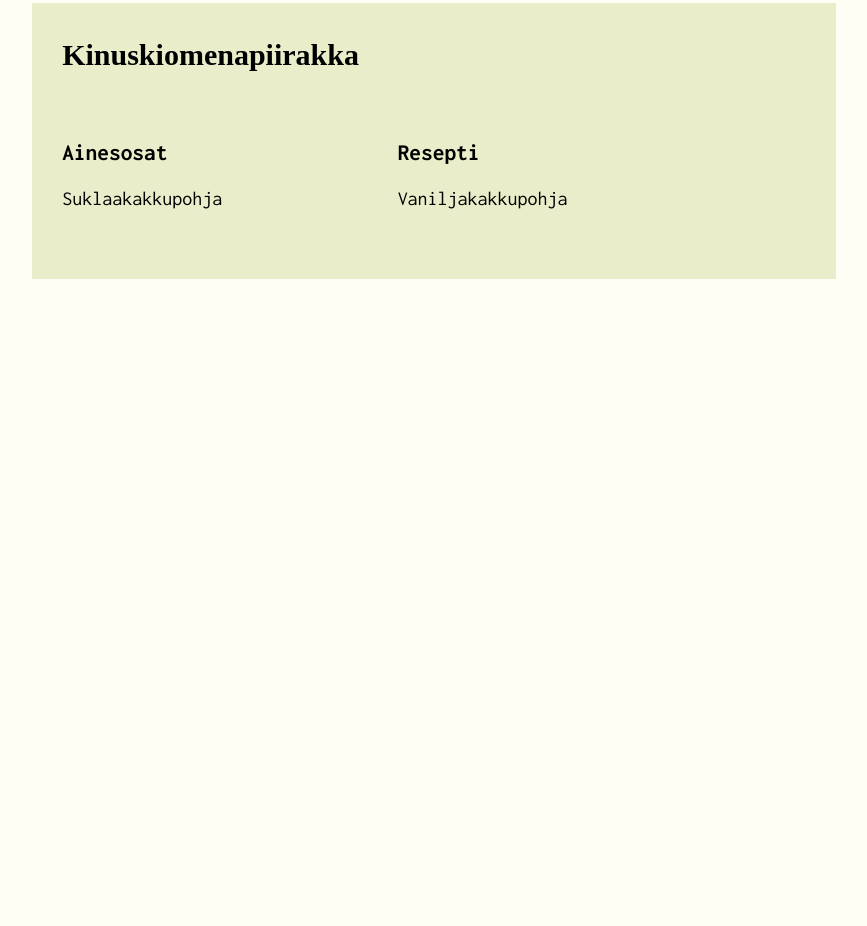
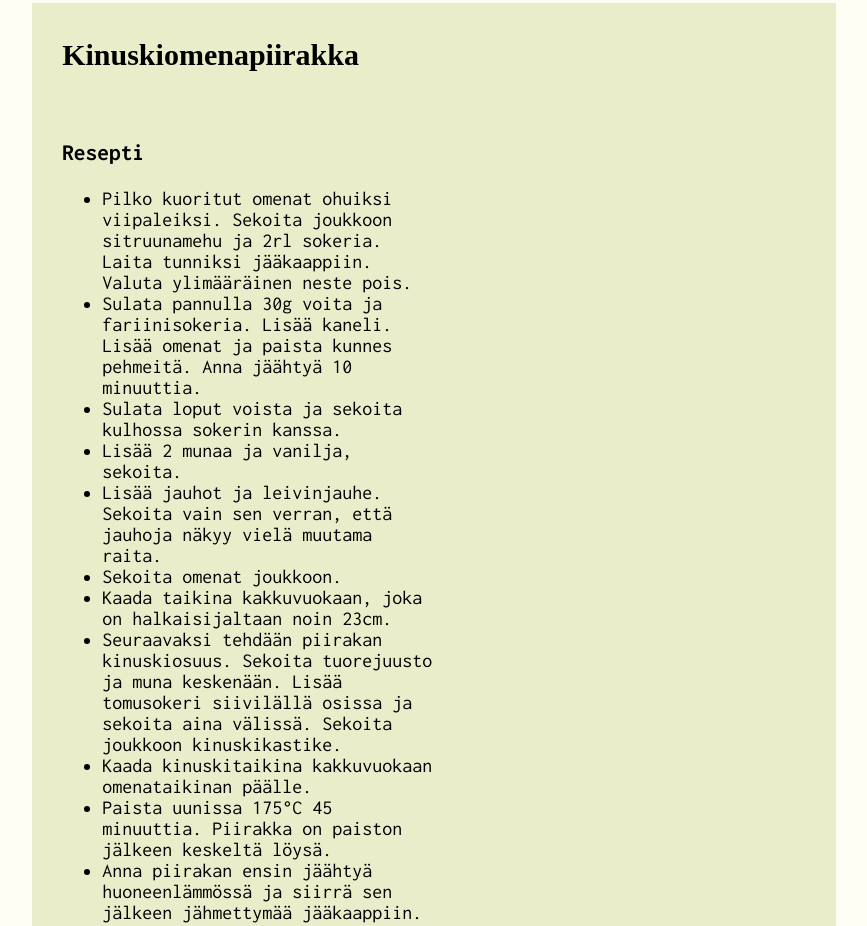
Before and after one commit to ronjawahl/ronjawahl.github.io, a plain HTML site: page kinuskiomenapiirakka.html in a window 1280 px wide. Shown: the part 275-1201 px from the top of the page, without its empty margins (206-1073 px from the left). Before the commit the page ends 800 px from the top, so only its background shows below. Drawn offline with Linux system fonts and the light colour scheme; a web font is replaced by a local one.

Commit message:
Update2 kinuskiomenapiirakka.html

```diff
--- a/kinuskiomenapiirakka.html
+++ b/kinuskiomenapiirakka.html
@@ -31,12 +31,29 @@
         <h2>Kinuskiomenapiirakka</h2>
         <div class="container">
             <div class="column">
-              <h3>Ainesosat</h3>
-              <p class="resepti">Suklaakakkupohja</p>
-            </div>
-            <div class="column">
               <h3>Resepti</h3>
-              <p class="resepti">Vaniljakakkupohja</p>
+              <ul class="reseptilista">
+                <li>Pilko kuoritut omenat ohuiksi viipaleiksi. Sekoita joukkoon sitruunamehu
+                   ja 2rl sokeria. Laita tunniksi jääkaappiin. Valuta ylimääräinen neste pois.</li>
+                <li>Sulata pannulla 30g voita ja fariinisokeria. Lisää kaneli. Lisää omenat
+                  ja paista kunnes pehmeitä. Anna jäähtyä 10 minuuttia.
+                </li>
+                <li>Sulata loput voista ja sekoita kulhossa sokerin kanssa.</li>
+                <li>Lisää 2 munaa ja vanilja, sekoita.</li>
+                <li>Lisää jauhot ja leivinjauhe. Sekoita vain sen verran, että jauhoja
+                  näkyy vielä muutama raita.
+                </li>
+                <li>Sekoita omenat joukkoon.</li>
+                <li>Kaada taikina kakkuvuokaan, joka on halkaisijaltaan noin 23cm.</li>
+                <li>Seuraavaksi tehdään piirakan kinuskiosuus. Sekoita tuorejuusto ja muna
+                  keskenään. Lisää tomusokeri siivilällä osissa ja sekoita aina välissä.
+                  Sekoita joukkoon kinuskikastike.
+                </li>
+                <li>Kaada kinuskitaikina kakkuvuokaan omenataikinan päälle.</li>
+                <li>Paista uunissa 175°C 45 minuuttia. Piirakka on paiston jälkeen keskeltä löysä.</li>
+                <li>Anna piirakan ensin jäähtyä huoneenlämmössä ja siirrä sen jälkeen jähmettymää
+                  jääkaappiin.
+                </li>
             </div>
           </div>
     </section>
```
